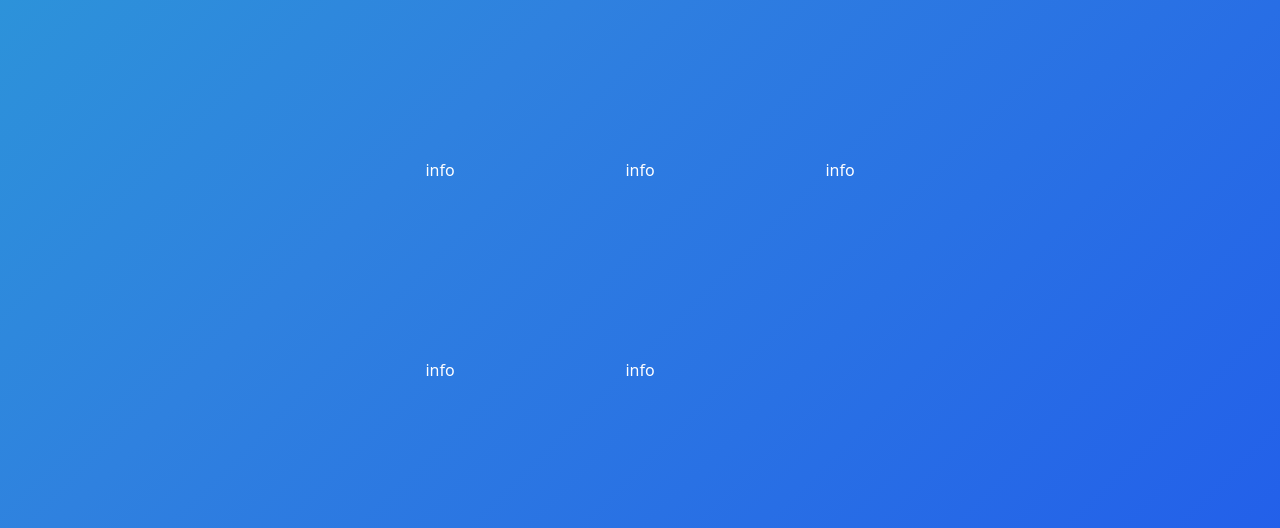
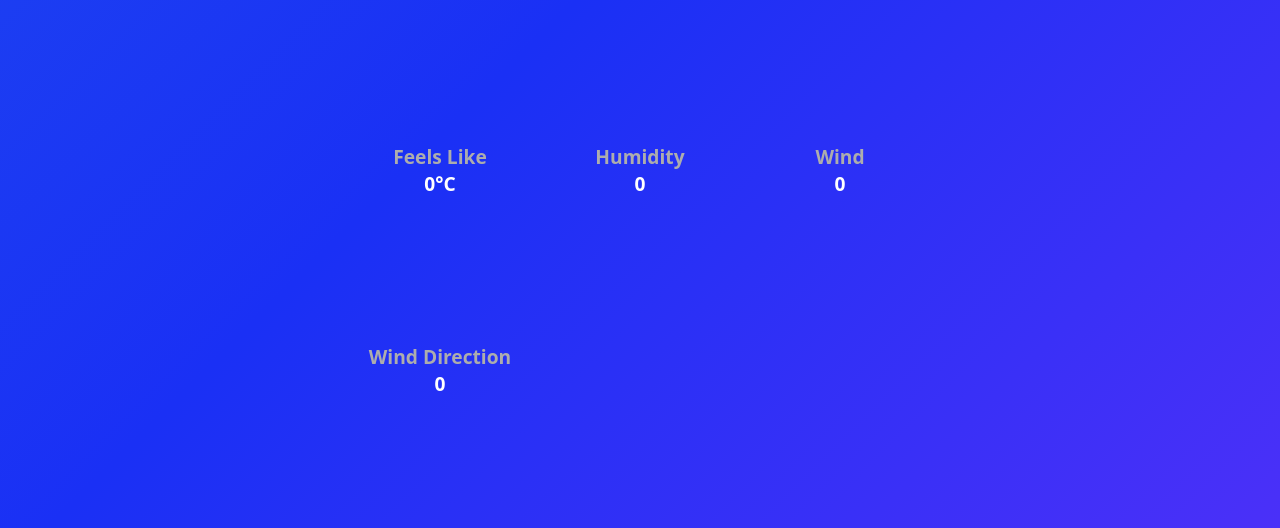
Before and after one commit to louispallett/odin-weather-app, a website built with webpack: page src/index.html in a window 1280 px wide. Both pictures are taken after typing "Sample" into the empty fields and a click on the button 871 px from the left and 144 px from the top of the page. Shown: the part 288-816 px from the top of the page. Built offline with nearby package versions, Linux system fonts and the light colour scheme; no server answers.

Commit message:
Added elements to pull through .bottom info

```diff
--- a/src/index.html
+++ b/src/index.html
@@ -37,11 +37,30 @@
             </div>
         </div>
         <div class="bottom">
-            <div>info</div>
-            <div>info</div>
-            <div>info</div>
-            <div>info</div>
-            <div>info</div>
+            <div>
+                <div>Feels Like</div>
+                <div id="feels-like">
+
+                </div>
+            </div>
+            <div>
+                <div>Humidity</div>
+                <div id="humidity">
+
+                </div>
+            </div>
+            <div>
+                <div>Wind</div>
+                <div id="wind">
+
+                </div>
+            </div>
+            <div>
+                <div>Wind Direction</div>
+                <div id="wind-dir">
+
+                </div>
+            </div>
         </div>
     </div>
 </body>
--- a/src/js/app-info.js
+++ b/src/js/app-info.js
@@ -42,6 +42,34 @@ const showTop = ((city, region, temp, description) => {
     descriptionWrapper.appendChild(descriptionElement);
 });
 
-const showBottom = ((feelsLike, windDir, wind, humidity) => {
-    // can create array of arguments and pass them through a for loop to add to bottom grid!
+const showBottom = ((feelsLike, humidity, wind, windDir) => {
+
+    const feelsLikeElement = document.getElementById("feels-like");
+    feelsLikeElement.innerHTML = "";
+    const feelsLikeInfo = document.createElement("div");
+    feelsLikeInfo.textContent = feelsLike + "°C";
+    feelsLikeElement.appendChild(feelsLikeInfo);
+
+    const humidityElement = document.getElementById("humidity");
+    humidityElement.innerHTML = "";
+    const humidityInfo = document.createElement("div");
+    humidityInfo.textContent = humidity;
+    humidityElement.appendChild(humidityInfo);
+
+    const windElement = document.getElementById("wind");
+    windElement.innerHTML = "";
+    const windInfo = document.createElement("div");
+    windInfo.textContent = wind;
+    windElement.appendChild(windInfo);
+
+    const windDirElement = document.getElementById("wind-dir");
+    windDirElement.innerHTML = "";
+    const windDirInfo = document.createElement("div");
+    windDirInfo.textContent = windDir;
+    windDirElement.appendChild(windDirInfo);
+
+    const array = [feelsLikeInfo, humidityInfo, windInfo, windDirInfo];
+    array.map(x => {
+        x.setAttribute("id", "info");
+    })
 });
--- a/src/js/main.js
+++ b/src/js/main.js
@@ -8,7 +8,9 @@ const appData = {
     description: "",
     tempCel: 0,
     feelsLike: 0,
+    windDir: 0,
     windKph: 0,
+    humitity: 0,
 };
 
 const fetchData = async (userInput) => {
@@ -47,10 +49,13 @@ document.addEventListener("DOMContentLoaded", () => {
             appData.description = weatherData.current.condition.text;
             appData.tempCel = weatherData.current.temp_c;
             appData.feelsLike = weatherData.current.feelslike_c;
+            appData.windDir = weatherData.current.wind_degree;
             appData.windKph = weatherData.current.wind_kph;
+            appData.humitity = weatherData.current.humidity;
         }
 
-        // console.log(weatherData);
-        showTop(appData.city, appData.country, appData.tempCel, appData.description)
+        console.log(weatherData);
+        showTop(appData.city, appData.country, appData.tempCel, appData.description);
+        showBottom(appData.feelsLike, appData.humitity, appData.windKph, appData.windDir);
     });
 });
--- a/src/scss/bottom.scss
+++ b/src/scss/bottom.scss
@@ -8,7 +8,17 @@
         display: flex;
         justify-content: center;
         align-items: center;
+        flex-direction: column;
+        font-weight: bold;
+        font-size: 1.2rem;
+        & > div:first-child {
+            color: #adadad;
+        }
     }
+}
+
+#info {
+    color: white;
 }
 
 @media only screen and (max-width: 600px) {
--- a/src/scss/styles.scss
+++ b/src/scss/styles.scss
@@ -8,7 +8,7 @@
 }
 
 body {
-	background: linear-gradient(-45deg, #1336f7, #2f81df, #23d5c6, #04802d);
+	background: linear-gradient(-45deg, #8830fc, #1a30f5, #2371e6, #0998eb);
 	background-size: 400% 400%;
 	animation: gradient 15s ease infinite;
 }
```
